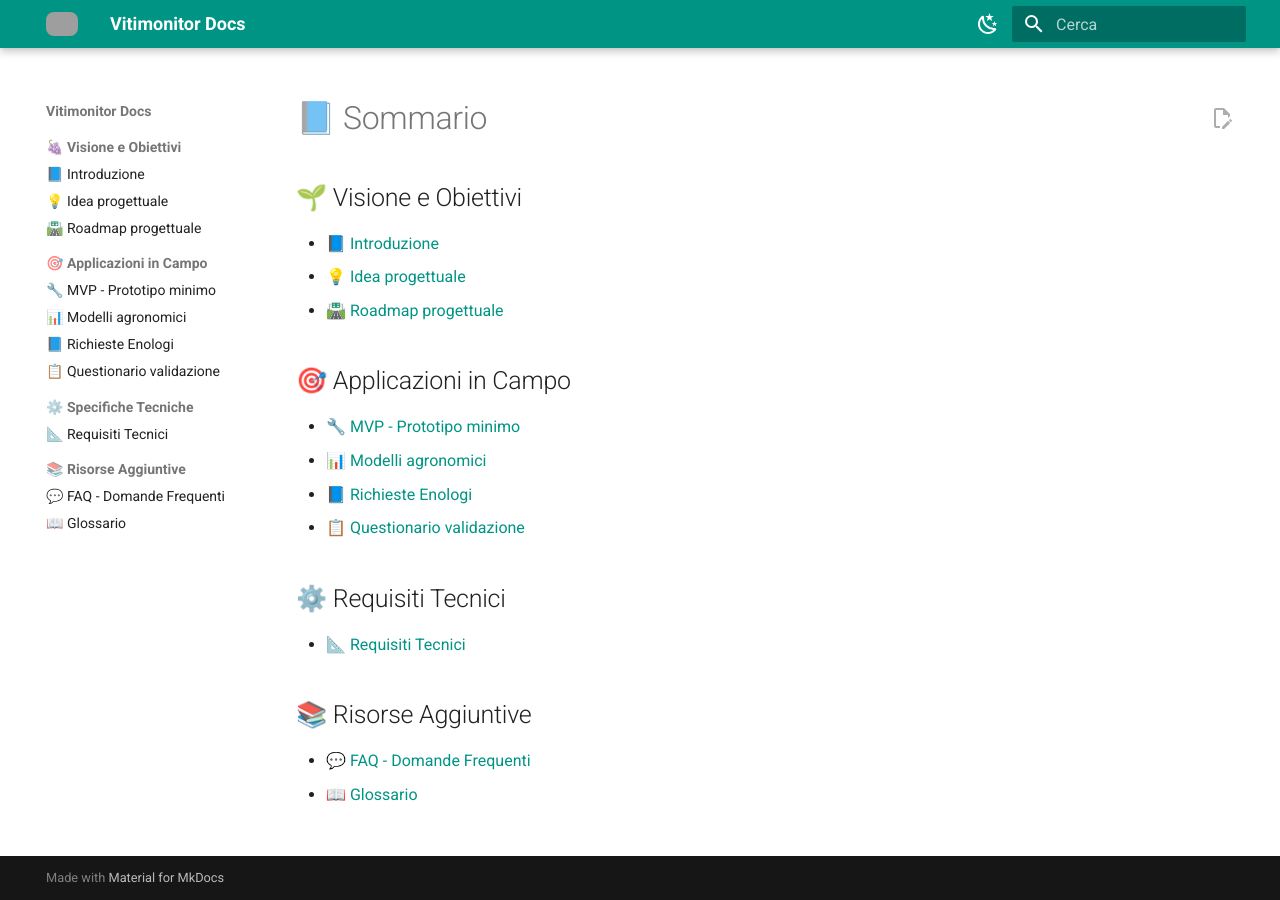
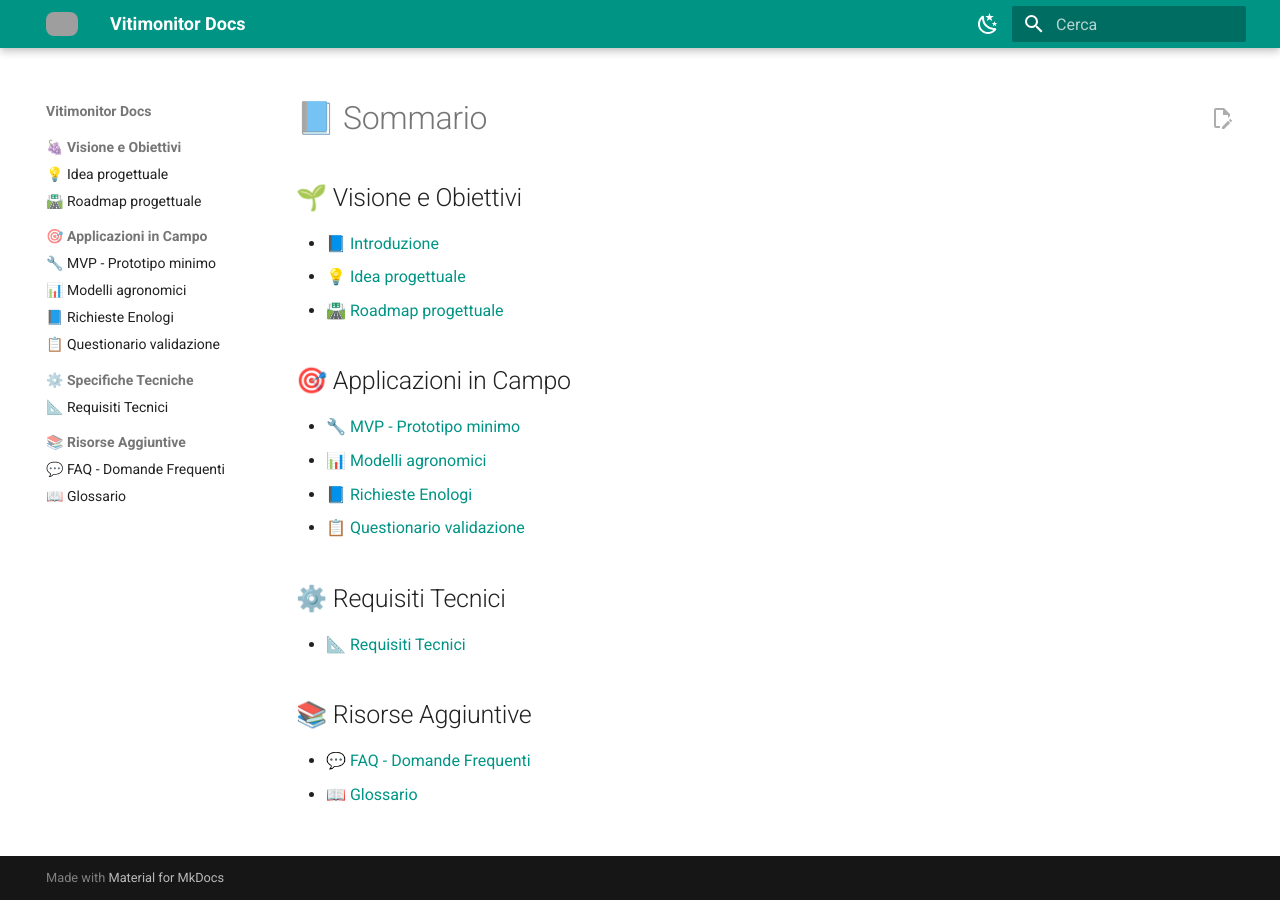
Before and after one commit to EneaDim/vitimonitor, an MkDocs documentation site: the page built from docs/SUMMARY.md, in a window 1280 px wide. Built offline with MkDocs 1.6.1 and Material for MkDocs 9.7.7, drawn with Linux system fonts in a browser that asks for light colours; grey boxes are pictures that could not be loaded.

Commit message:
Delete README.md from mkdocs

```diff
--- a/mkdocs.yaml
+++ b/mkdocs.yaml
@@ -58,7 +58,6 @@
 
 nav:
   - 🍇 Visione e Obiettivi:
-      - 📘 Introduzione: README.md
       - 💡 Idea progettuale: idea.md
       - 🛣️ Roadmap progettuale: roadmap.md
 
```
